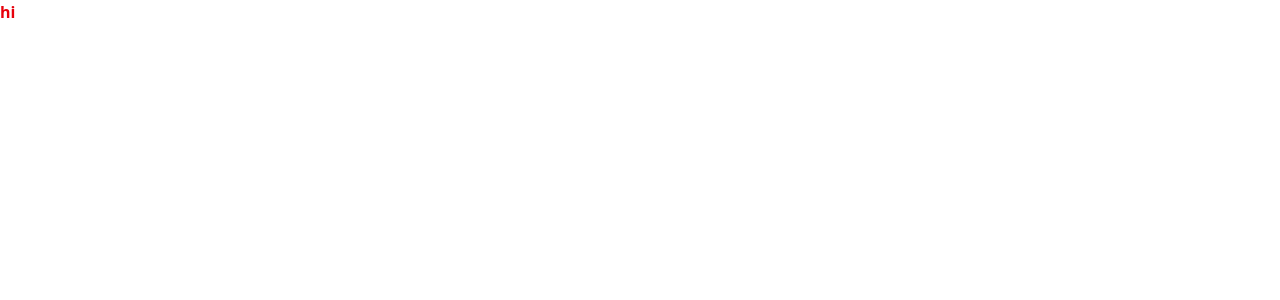
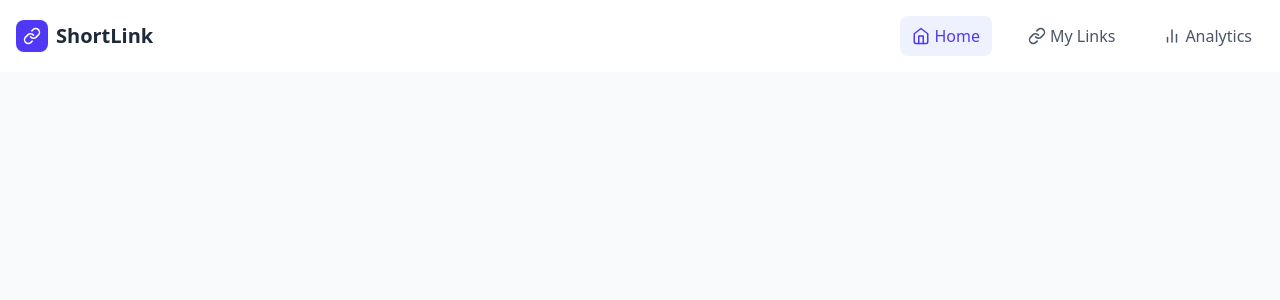
Before and after one commit to Rengkat/shortLink, a React (Vite) app in the folder client/: page / in a window 1280 px wide. Shown: the top 300 px of the page. Built offline with nearby package versions, Linux system fonts and the light colour scheme.

Commit message:
destop header added

```diff
--- a/client/package.json
+++ b/client/package.json
@@ -15,8 +15,9 @@
     "install": "^0.13.0",
     "react": "^19.0.0",
     "react-dom": "^19.0.0",
-    "react-hot-toast": "^2.4.1",
+    "react-hot-toast": "^2.5.2",
     "react-icons": "^4.10.1",
+    "react-router-dom": "^7.5.3",
     "tailwindcss": "^4.1.5"
   },
   "devDependencies": {
--- a/client/src/App.tsx
+++ b/client/src/App.tsx
@@ -1,9 +1,18 @@
-function App() {
+import { BrowserRouter as Router, Routes, Route } from "react-router-dom";
+import Header from "./components/Header";
+
+import { Toaster } from "react-hot-toast";
+
+const App = () => {
   return (
-    <>
-      <h1 className="text-red-600 font-bold">hi</h1>
-    </>
+    <Router>
+      <div className="min-h-screen bg-gray-50">
+        <Header />
+        <main className="container mx-auto px-4 py-8"></main>
+        <Toaster position="top-right" />
+      </div>
+    </Router>
   );
-}
+};
 
 export default App;
--- /dev/null
+++ b/client/src/components/Header.tsx
@@ -0,0 +1,96 @@
+import { useState, useEffect } from "react";
+import { Link, NavLink } from "react-router-dom";
+import { FiHome, FiLink, FiBarChart2, FiMenu, FiX } from "react-icons/fi";
+
+const Header = () => {
+  const [isMobileMenuOpen, setIsMobileMenuOpen] = useState(false);
+  const [isScrolled, setIsScrolled] = useState(false);
+
+  // Close mobile menu when clicking on a nav item
+  const closeMobileMenu = () => {
+    setIsMobileMenuOpen(false);
+  };
+
+  // Handle scroll effect for header
+  useEffect(() => {
+    const handleScroll = () => {
+      setIsScrolled(window.scrollY > 10);
+    };
+    window.addEventListener("scroll", handleScroll);
+    return () => window.removeEventListener("scroll", handleScroll);
+  }, []);
+
+  // Close mobile menu when clicking outside
+  useEffect(() => {
+    const handleClickOutside = (e) => {
+      if (isMobileMenuOpen && !e.target.closest(".mobile-menu-container")) {
+        closeMobileMenu();
+      }
+    };
+    document.addEventListener("mousedown", handleClickOutside);
+    return () => document.removeEventListener("mousedown", handleClickOutside);
+  }, [isMobileMenuOpen]);
+
+  return (
+    <header
+      className={`fixed w-full z-50 transition-all duration-300 ${
+        isScrolled ? "bg-white shadow-md py-2" : "bg-white py-4"
+      }`}>
+      <div className="container mx-auto px-4">
+        <div className="flex justify-between items-center">
+          {/* Logo/Brand */}
+          <Link to="/" className="flex items-center space-x-2 z-50" onClick={closeMobileMenu}>
+            <div className="w-8 h-8 rounded-lg bg-indigo-600 flex items-center justify-center">
+              <FiLink className="text-white text-lg" />
+            </div>
+            <span className="text-xl font-bold text-gray-800">ShortLink</span>
+          </Link>
+
+          {/* Desktop Navigation */}
+          <nav className="hidden md:flex items-center space-x-6">
+            <NavLink
+              to="/"
+              className={({ isActive }) =>
+                `flex items-center space-x-1 px-3 py-2 rounded-lg transition-colors ${
+                  isActive ? "text-indigo-600 bg-indigo-50" : "text-gray-600 hover:text-indigo-600"
+                }`
+              }>
+              <FiHome className="text-lg" />
+              <span>Home</span>
+            </NavLink>
+            <NavLink
+              to="/dashboard"
+              className={({ isActive }) =>
+                `flex items-center space-x-1 px-3 py-2 rounded-lg transition-colors ${
+                  isActive ? "text-indigo-600 bg-indigo-50" : "text-gray-600 hover:text-indigo-600"
+                }`
+              }>
+              <FiLink className="text-lg" />
+              <span>My Links</span>
+            </NavLink>
+            <NavLink
+              to="/stats"
+              className={({ isActive }) =>
+                `flex items-center space-x-1 px-3 py-2 rounded-lg transition-colors ${
+                  isActive ? "text-indigo-600 bg-indigo-50" : "text-gray-600 hover:text-indigo-600"
+                }`
+              }>
+              <FiBarChart2 className="text-lg" />
+              <span>Analytics</span>
+            </NavLink>
+          </nav>
+
+          {/* Mobile Menu Button */}
+          <button
+            onClick={() => setIsMobileMenuOpen(!isMobileMenuOpen)}
+            className="md:hidden p-2 text-gray-600 hover:text-indigo-600 focus:outline-none z-50"
+            aria-label="Toggle menu">
+            {isMobileMenuOpen ? <FiX className="w-6 h-6" /> : <FiMenu className="w-6 h-6" />}
+          </button>
+        </div>
+      </div>
+    </header>
+  );
+};
+
+export default Header;
```
Also changed, not shown: 1 other file (tests, documents, lock files or other folders).
